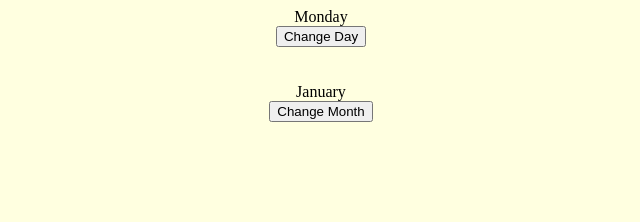
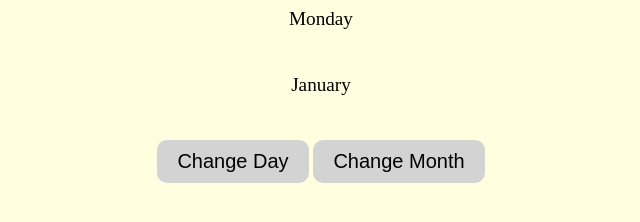
Before and after one commit to ManishMewada/Project_1, a plain HTML site: page index.html in a window 1280 px wide. Shown: the whole page, without its empty margins (319-959 px from the left). Drawn offline with Linux system fonts and the light colour scheme.

Commit message:
add css to button

```diff
--- a/index.html
+++ b/index.html
@@ -9,7 +9,21 @@
     <style>
         body {
           background-color: lightyellow;
+          font-size: larger;
         }
+        button {
+        font-size: 20px;
+        padding: 10px 20px;
+        border-radius: 10px;
+        background-color: lightgray;
+        border: none;
+      }
+      button:hover {
+        background-color: goldenrod;
+      }
+      button:active {
+        background-color: green;
+      }
       </style>
     <script>
         var day_index = 0;
@@ -34,12 +48,10 @@
 
 <body>
     <div style="text-align:center;">
-        <div id="day">Monday</div>
+        <div id="day">Monday</div><br/><br/>
+        <div id="month">January</div><br/><br/>
+
         <button onclick="changeDay()">Change Day</button>
-      </div>
-      <br><br>
-      <div style="text-align:center;">
-        <div id="month">January</div>
         <button onclick="changeMonth()">Change Month</button>
       </div>
 </body>
```
